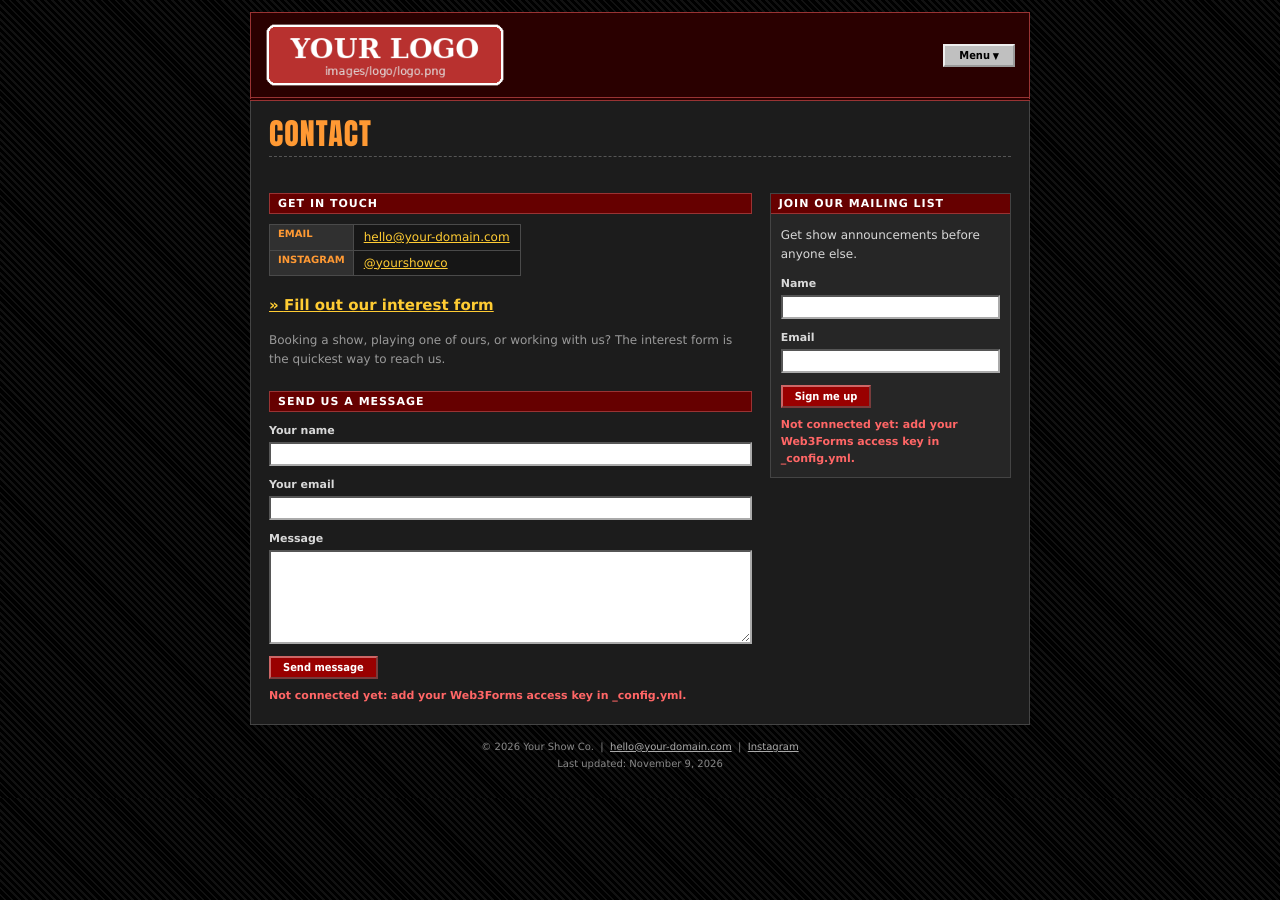
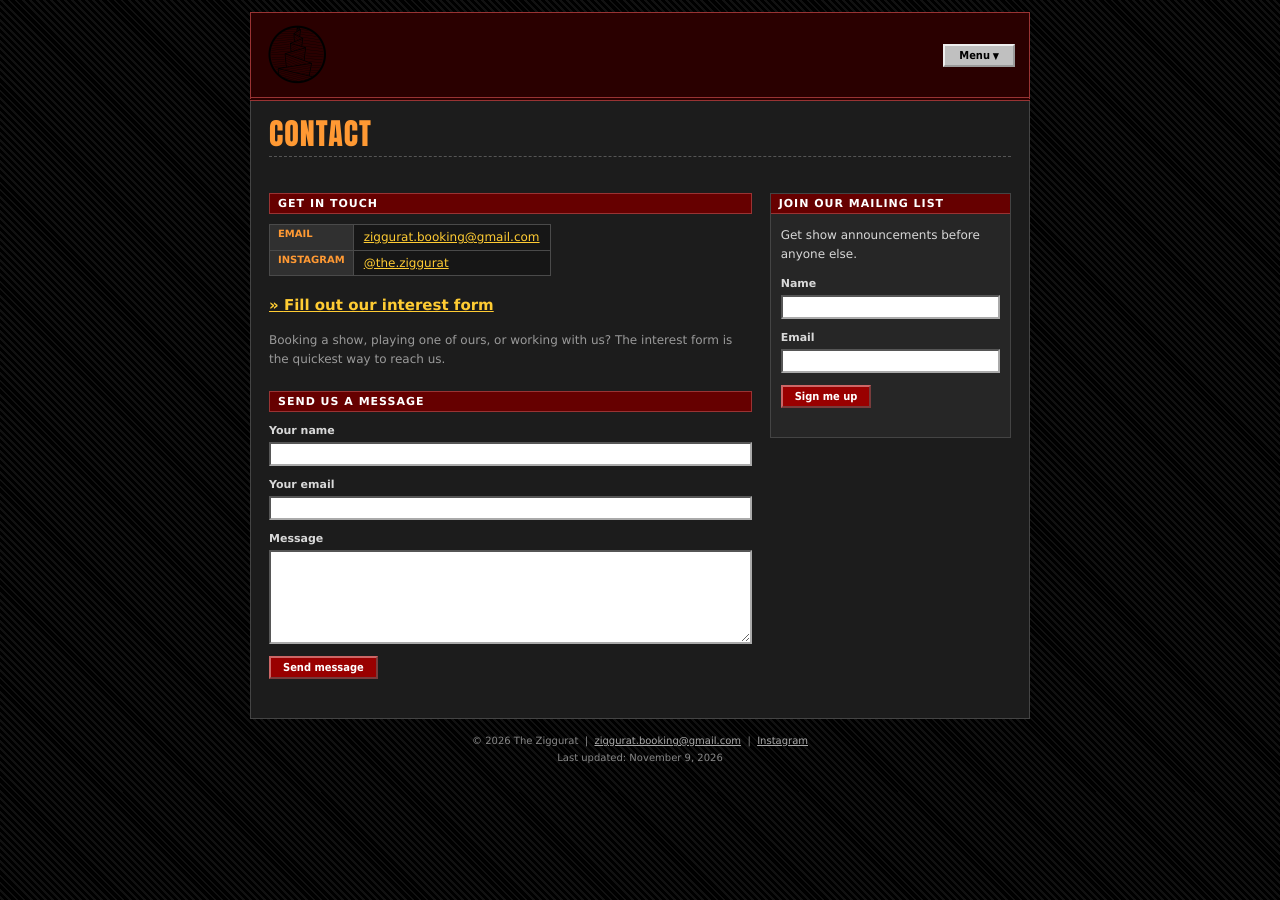
Before and after one commit to TheZigguratEvents/Official-Website, a Jekyll site: the page built from contact.html, in a window 1280 px wide. Built offline with Jekyll 4.4.1, drawn with Linux system fonts in a browser that asks for light colours.

Commit message:
Some config stuff

```diff
--- a/_config.yml
+++ b/_config.yml
@@ -10,8 +10,8 @@
 # ---------------------------------------------------------------------
 #  1. BUSINESS NAME
 # ---------------------------------------------------------------------
-title: "Your Show Co."                       # Shown in browser tabs and the footer
-description: "Live shows, house bands, and good nights out."   # Shown in Google results
+title: "The Ziggurat"                       # Shown in browser tabs and the footer
+description: "Seattle DIY shows and recording studio"   # Shown in Google results
 
 
 # ---------------------------------------------------------------------
@@ -34,9 +34,9 @@ favicon: "images/logo/favicon.png"           # Browser tab icon (square, 32x32 o
 # ---------------------------------------------------------------------
 #  4. CONTACT INFO
 # ---------------------------------------------------------------------
-email: "hello@your-domain.com"
-instagram: "yourshowco"                      # Username only, without the @
-interest_form_url: "https://forms.gle/REPLACE-WITH-YOUR-GOOGLE-FORM-LINK"
+email: "ziggurat.booking@gmail.com"
+instagram: "the.ziggurat"                      # Username only, without the @
+interest_form_url: "https://forms.gle/UakkwahUsjhJZSfb8"
 
 
 # ---------------------------------------------------------------------
@@ -46,7 +46,7 @@ interest_form_url: "https://forms.gle/REPLACE-WITH-YOUR-GOOGLE-FORM-LINK"
 #  2) Paste that key between the quotes below.
 #  Both forms on the Contact page will then email you.
 # ---------------------------------------------------------------------
-web3forms_access_key: ""
+web3forms_access_key: "a7517ecc-fab1-4886-8cfe-a7ddef9084b0"
 form_action: "https://api.web3forms.com/submit"
 
 
```
Also changed, not shown: images/logo/favicon.png, images/logo/logo.png, 3 other files.
